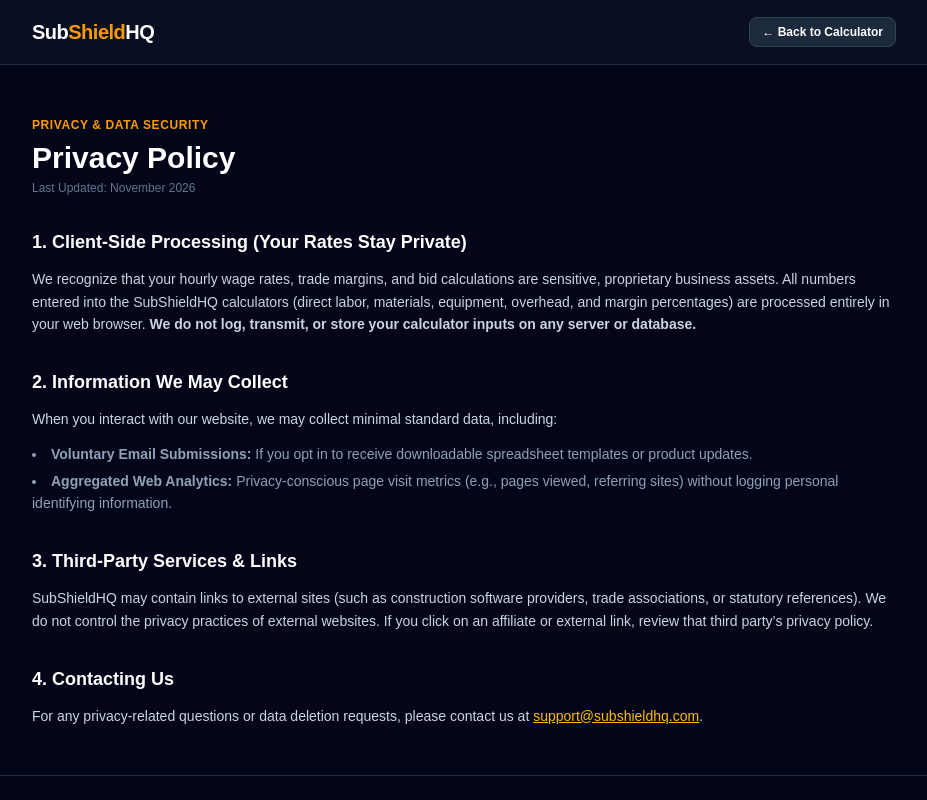
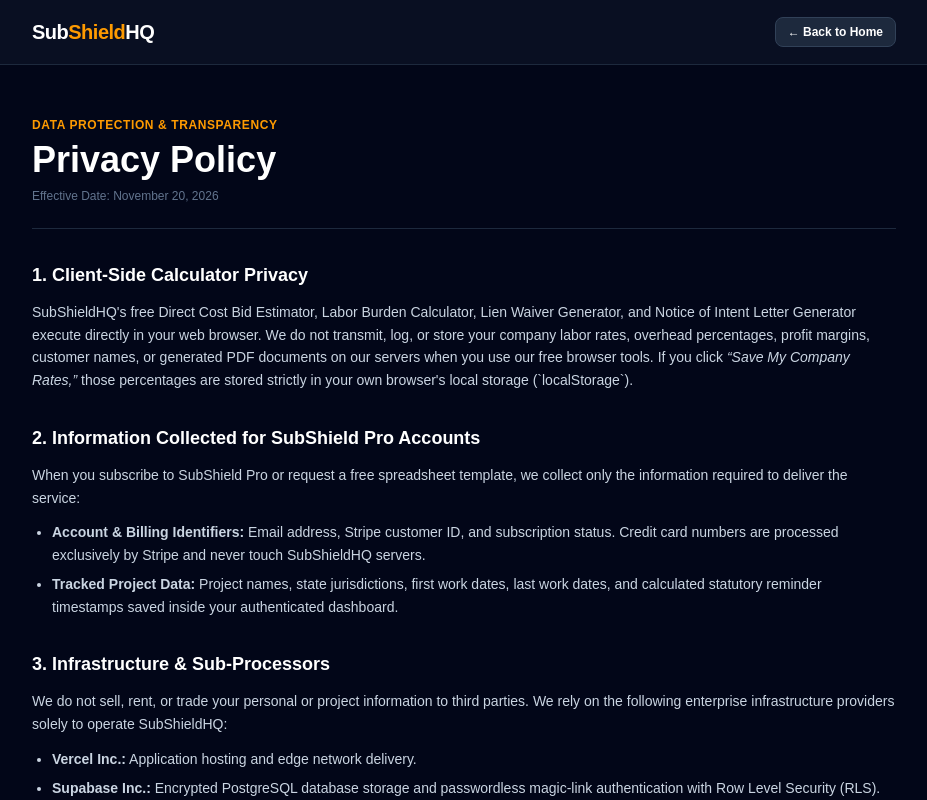
Before and after one commit to Waylonaho/subshield, a Next.js app: page /privacy in a window 1280 px wide. Shown: the top 800 px of the page, without its empty margins (176-1103 px from the left). Built offline with nearby package versions, Linux system fonts and the light colour scheme.

Commit message:
Revise Privacy Policy page and metadata details
Updated the privacy policy page with enhanced details on data handling and processing. Changed function name for clarity and improved metadata descriptions.

```diff
--- a/app/privacy/page.tsx
+++ b/app/privacy/page.tsx
@@ -2,11 +2,15 @@ import type { Metadata } from "next";
 import Link from "next/link";
 
 export const metadata: Metadata = {
-  title: "Privacy Policy",
-  description: "SubShieldHQ privacy policy: we respect contractor privacy and run all calculations client-side.",
+  title: "Privacy Policy | SubShieldHQ",
+  description:
+    "Privacy Policy detailing how SubShieldHQ handles browser-local estimating calculations, Pro account data, and third-party sub-processors.",
+  alternates: {
+    canonical: "/privacy",
+  },
 };
 
-export default function PrivacyPage() {
+export default function PrivacyPolicyPage() {
   return (
     <div className="min-h-screen bg-slate-950 text-slate-100 flex flex-col font-sans">
       <header className="border-b border-slate-800 bg-slate-900/60 backdrop-blur sticky top-0 z-50">
@@ -16,63 +20,67 @@ export default function PrivacyPage() {
           </Link>
           <Link
             href="/"
-            className="text-xs font-semibold px-3 py-1.5 rounded-lg bg-slate-800 hover:bg-slate-700 text-white transition border border-slate-700"
+            className="text-xs px-3 py-1.5 rounded-lg bg-slate-800 hover:bg-slate-700 text-white border border-slate-700 font-semibold transition"
           >
-            ← Back to Calculator
+            ← Back to Home
           </Link>
         </div>
       </header>
 
-      <main className="max-w-4xl mx-auto px-4 py-12 flex-1 w-full space-y-8 text-slate-300 leading-relaxed text-sm">
-        <div>
-          <span className="text-xs font-semibold uppercase tracking-wider text-amber-500">
-            Privacy & Data Security
+      <main className="max-w-4xl mx-auto px-4 py-12 flex-1 w-full space-y-8 text-sm text-slate-300 leading-relaxed">
+        <div className="border-b border-slate-800 pb-6">
+          <span className="text-xs font-bold uppercase tracking-wider text-amber-500">
+            Data Protection &amp; Transparency
           </span>
-          <h1 className="text-3xl font-extrabold text-white mt-1">Privacy Policy</h1>
-          <p className="text-xs text-slate-500 mt-1">Last Updated: November 2026</p>
+          <h1 className="text-3xl sm:text-4xl font-extrabold text-white mt-1">
+            Privacy Policy
+          </h1>
+          <p className="text-xs text-slate-500 mt-2">
+            Effective Date: November 20, 2026
+          </p>
         </div>
 
         <section className="space-y-3">
-          <h2 className="text-lg font-bold text-white">1. Client-Side Processing (Your Rates Stay Private)</h2>
+          <h2 className="text-lg font-bold text-white">1. Client-Side Calculator Privacy</h2>
           <p>
-            We recognize that your hourly wage rates, trade margins, and bid calculations are sensitive, proprietary business assets.
-            All numbers entered into the SubShieldHQ calculators (direct labor, materials, equipment, overhead, and margin percentages)
-            are processed entirely in your web browser. <strong>We do not log, transmit, or store your calculator inputs on any server or database.</strong>
+            SubShieldHQ&apos;s free Direct Cost Bid Estimator, Labor Burden Calculator, Lien Waiver Generator, and Notice of Intent Letter Generator execute directly in your web browser. We do not transmit, log, or store your company labor rates, overhead percentages, profit margins, customer names, or generated PDF documents on our servers when you use our free browser tools. If you click <em>&ldquo;Save My Company Rates,&rdquo;</em> those percentages are stored strictly in your own browser&apos;s local storage (`localStorage`).
           </p>
         </section>
 
         <section className="space-y-3">
-          <h2 className="text-lg font-bold text-white">2. Information We May Collect</h2>
+          <h2 className="text-lg font-bold text-white">2. Information Collected for SubShield Pro Accounts</h2>
           <p>
-            When you interact with our website, we may collect minimal standard data, including:
+            When you subscribe to SubShield Pro or request a free spreadsheet template, we collect only the information required to deliver the service:
           </p>
-          <ul className="list-disc list-inside space-y-1 text-slate-400">
-            <li><strong>Voluntary Email Submissions:</strong> If you opt in to receive downloadable spreadsheet templates or product updates.</li>
-            <li><strong>Aggregated Web Analytics:</strong> Privacy-conscious page visit metrics (e.g., pages viewed, referring sites) without logging personal identifying information.</li>
+          <ul className="list-disc pl-5 space-y-1.5 text-slate-300">
+            <li><strong>Account &amp; Billing Identifiers:</strong> Email address, Stripe customer ID, and subscription status. Credit card numbers are processed exclusively by Stripe and never touch SubShieldHQ servers.</li>
+            <li><strong>Tracked Project Data:</strong> Project names, state jurisdictions, first work dates, last work dates, and calculated statutory reminder timestamps saved inside your authenticated dashboard.</li>
           </ul>
         </section>
 
         <section className="space-y-3">
-          <h2 className="text-lg font-bold text-white">3. Third-Party Services & Links</h2>
+          <h2 className="text-lg font-bold text-white">3. Infrastructure &amp; Sub-Processors</h2>
           <p>
-            SubShieldHQ may contain links to external sites (such as construction software providers, trade associations, or statutory references).
-            We do not control the privacy practices of external websites. If you click on an affiliate or external link, review that third party’s privacy policy.
+            We do not sell, rent, or trade your personal or project information to third parties. We rely on the following enterprise infrastructure providers solely to operate SubShieldHQ:
           </p>
+          <ul className="list-disc pl-5 space-y-1.5 text-slate-300">
+            <li><strong>Vercel Inc.:</strong> Application hosting and edge network delivery.</li>
+            <li><strong>Supabase Inc.:</strong> Encrypted PostgreSQL database storage and passwordless magic-link authentication with Row Level Security (RLS).</li>
+            <li><strong>Stripe Inc.:</strong> PCI-DSS Level 1 payment processing and self-serve subscription billing portal.</li>
+            <li><strong>Resend Inc.:</strong> Transactional authentication emails and scheduled lien cutoff alert delivery.</li>
+          </ul>
         </section>
 
         <section className="space-y-3">
-          <h2 className="text-lg font-bold text-white">4. Contacting Us</h2>
+          <h2 className="text-lg font-bold text-white">4. Data Retention &amp; Deletion Requests</h2>
           <p>
-            For any privacy-related questions or data deletion requests, please contact us at{" "}
-            <a href="mailto:support@subshieldhq.com" className="text-amber-400 underline">
-              support@subshieldhq.com
-            </a>.
+            You may delete tracked projects directly inside your Member Dashboard at any time. To request permanent deletion of your account record, email <a href="mailto:support@subshieldhq.com" className="text-amber-400 underline">support@subshieldhq.com</a> from your registered email address and we will purge your account data within 7 business days.
           </p>
         </section>
       </main>
 
-      <footer className="border-t border-slate-800 py-6 text-center text-xs text-slate-500">
-        © {new Date().getFullYear()} SubShieldHQ.
+      <footer className="border-t border-slate-800 py-8 px-4 text-center text-xs text-slate-500">
+        <p>© {new Date().getFullYear()} SubShieldHQ. All rights reserved.</p>
       </footer>
     </div>
   );
```
